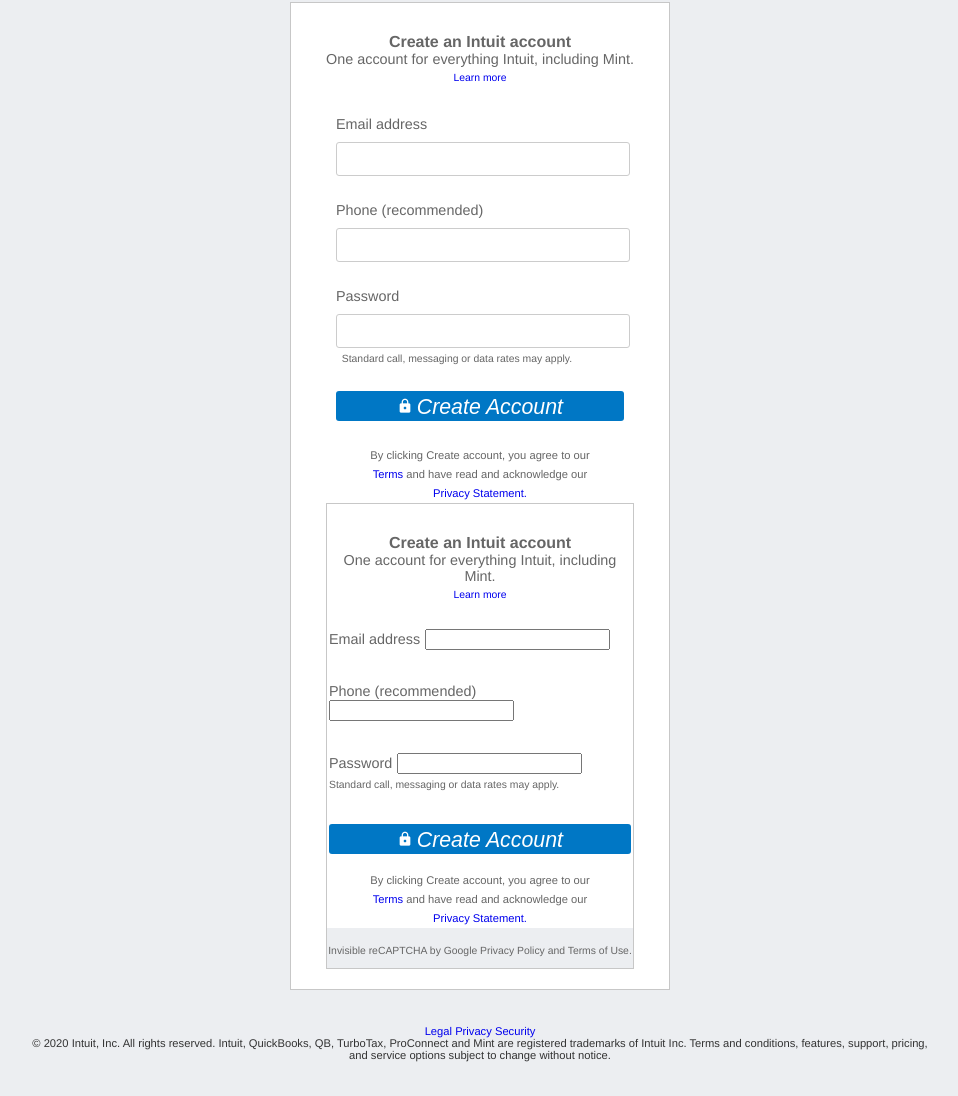
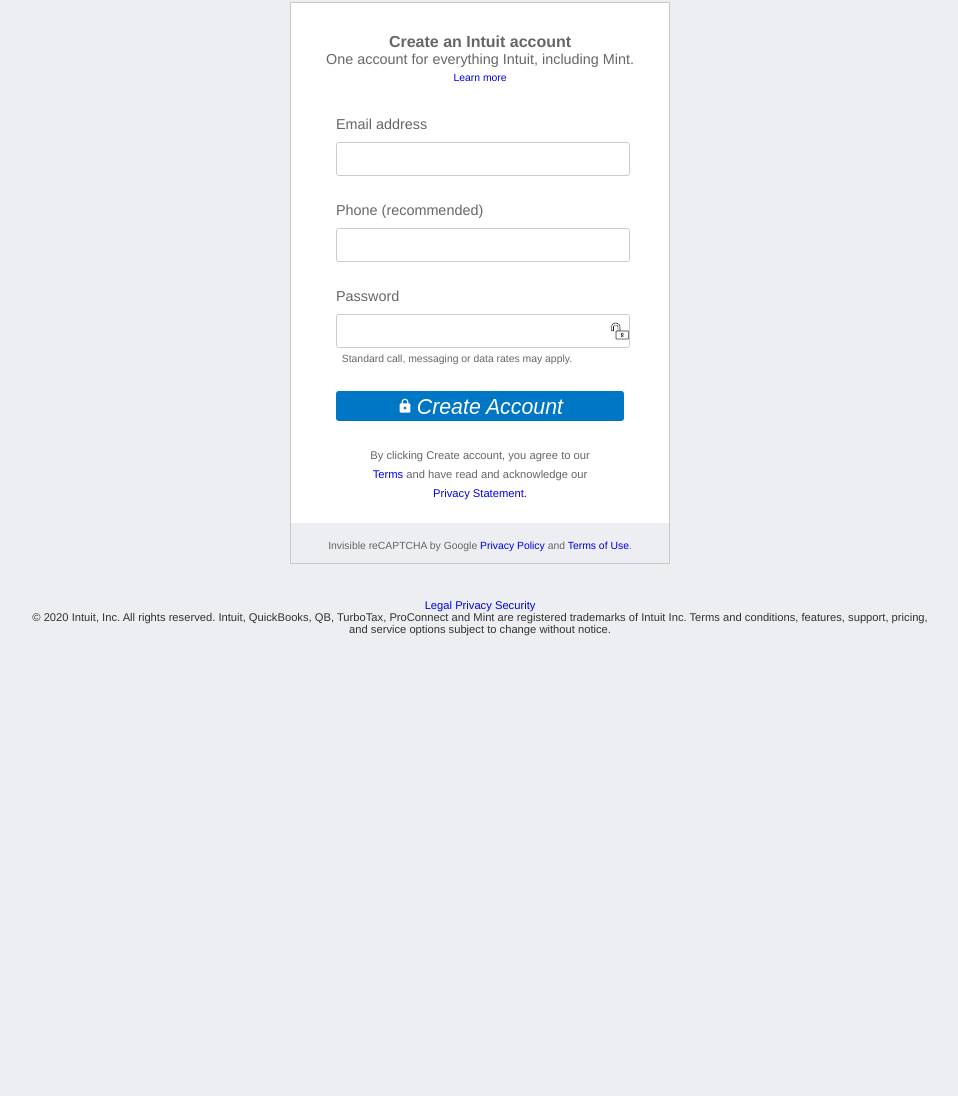
Before and after one commit to rindrajosia/mint-clone, a plain HTML site: page index.html in a window 1280 px wide. Shown: the part 151-1247 px from the top of the page, without its empty margins (160-1118 px from the left). After the commit the page ends 821 px from the top, so only its background shows below. Drawn offline with Linux system fonts and the light colour scheme; a web font is replaced by a local one.

Commit message:
modified index.html and index.css

```diff
--- a/css/master.css
+++ b/css/master.css
@@ -1,6 +1,8 @@
 body {
   margin: 0;
   background-color: #eceef1;
+  font-family: "AvenirNext", Avenir, "Helvetica Neue", Helvetica, Arial, sans-serif;
+
 }
 
 a {
@@ -112,16 +114,7 @@
   height: 36px;
 }
 
-.gray {
-  color: #505050;
-}
-
-.blue {
-  color: #0077c5;
-}
-
 .subsidiaries {
-  font-family: "AvenirNext", Avenir, "Helvetica Neue", Helvetica, Arial, sans-serif;
   padding-left: 20px;
   display: flex;
   align-items: center;
@@ -143,7 +136,7 @@
 }
 
 .signup-container form {
-  font-family: "AvenirNext", Avenir, "Helvetica Neue", Helvetica, Arial, sans-serif;
+
   display: block;
   position: relative;
   padding: 20px 35px 20px;
@@ -216,12 +209,12 @@
 }
 
 .headline {
-  font-family: "AvenirNext", Avenir, "Helvetica Neue", Helvetica, Arial, sans-serif;
+
   padding: 30px 0 10px;
   text-align: center;
 }
 
-<<<<<<< HEAD
+
 .password {
 background-image:url('../assets/img/open_lock.png');
 background-repeat: no-repeat;
@@ -229,14 +222,7 @@
 background-size: 6%
 }
 
-=======
->>>>>>> 9a48f658d6047a9d4155873bcf2460d6890d2989
-.headline strong {
-  font-size: 1.5em;
-  font-weight: normal;
-  display: block;
-  margin-bottom: 12px;
-}
+
 
 .headline a {
   text-decoration: none;
@@ -250,7 +236,7 @@
 }
 
 .bottom {
-  font-family: "AvenirNext", Avenir, "Helvetica Neue", Helvetica, Arial, sans-serif;
+
   font-size: 0.65em;
   background-color: #eceef1;
   height: 40px;
@@ -259,7 +245,7 @@
 }
 
 footer {
-  font-family: "AvenirNext", Avenir, "Helvetica Neue", Helvetica, Arial, sans-serif;
+
   width: 70%;
   margin: auto;
   padding: 35px;
--- a/index.html
+++ b/index.html
@@ -99,58 +99,15 @@
   <a href="#">Terms</a> and have read and acknowledge our <a href="#">Privacy Statement.</a>
            </div>
 
-           <div  class="signup-container">
 
-                 <div class="headline">
-                   <strong> Create an Intuit account</strong>
-                   <p>   One account for everything Intuit, including Mint.</p>
-                   <span> <a href="#">Learn more</a></span>
-                 </div>
-                 <form action="#" method="post">
-                  <table>
-                    <tr>
-                      <td>
-                        <label>Email address</label>
-                        <input type="text" name="email" value="">
-                      </td>
-                    </tr>
-
-                    <tr>
-                      <td>
-                        <label>Phone (recommended)</label>
-                        <input type="text" name="Phone" value="">
-                      </td>
-                    </tr>
-
-                    <tr>
-                      <td>
-                        <label>Password</label>
-                        <input type="text" name="password" value="">
-                        <span> &nbsp; Standard call, messaging or data rates may apply.</span>
-                      </td>
-                    </tr>
-
-                    <tr>
-                      <td>
-                       <button type="button" name="button">
-                         <i class="material-icons">lock</i>
-                         <i class="create-acc">Create Account</i>
-                       </button>
-                      </td>
-                    </tr>
-                  </table>
-
-
-                 <div class="privacy-terms">
-                   By clicking Create account, you agree to our
-                   <a href="#">Terms</a> and have read and acknowledge our <a href="#">Privacy Statement.</a>
-                 </div>
 
            </form>
 
+
   <div class="bottom">
-                 Invisible reCAPTCHA by Google Privacy Policy and Terms of Use.
+     Invisible reCAPTCHA by Google  <a href="#">Privacy Policy</a> and <a href="#">Terms of Use</a>.
   </div>
+
 
 </div>
 </main>
```
Lines whose indentation alone changed are shown as unchanged.
